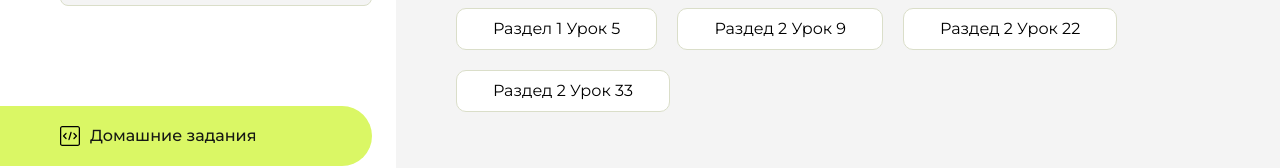
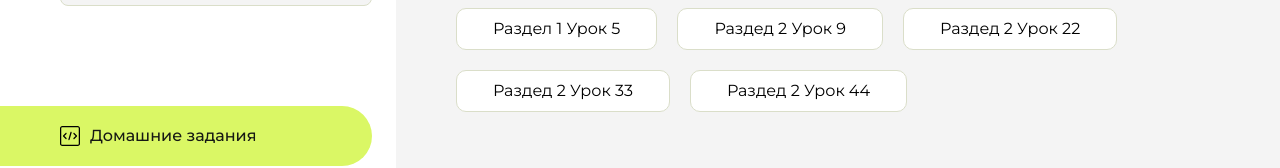
Before and after one commit to kirvsm/homework.ArokenRu, a plain HTML site: page index.html in a window 1280 px wide. Shown: the part 230-398 px from the top of the page. Drawn offline with Linux system fonts and the light colour scheme.

Commit message:
Update index.html

```diff
--- a/index.html
+++ b/index.html
@@ -104,6 +104,9 @@
                     <li class="content__list-item">
                         <a href="lesson-33/index.html">Раздед 2 Урок 33</a>
                     </li>
+                    <li class="content__list-item">
+                        <a href="lesson-44/index.html">Раздед 2 Урок 44</a>
+                    </li>
                 </ul>
             </div>
             <div class="content__block hidden" id="diplomBlock">
```
